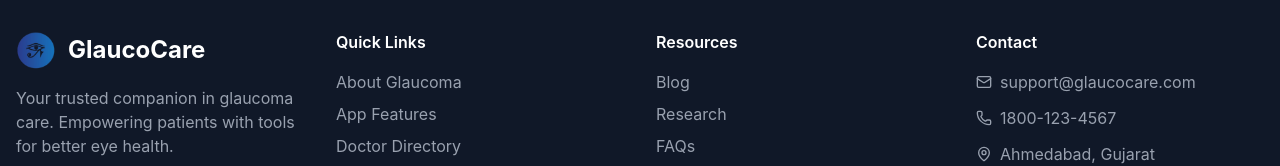
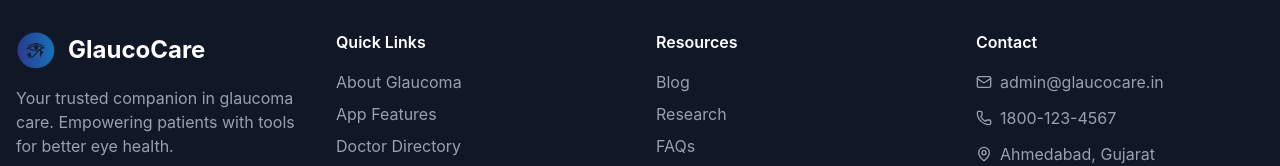
Before and after one commit to feelcoderr/Glaucocare, a Next.js app: page / in a window 1280 px wide. Shown: the part 4504-4670 px from the top of the page. Built offline with nearby package versions, Linux system fonts and the light colour scheme.

Commit message:
added social media link

```diff
--- a/pages/index.js
+++ b/pages/index.js
@@ -928,7 +928,7 @@
               </p>
               <div className="flex gap-3 sm:gap-4 justify-center sm:justify-start">
                 <a
-                  href="#"
+                  href="https://www.facebook.com/people/Glaucocare/61581924631472/"
                   className="w-8 sm:w-10 h-8 sm:h-10 bg-gray-800 rounded-full flex items-center justify-center hover:bg-blue-600 transition-colors"
                 >
                   <Facebook className="w-4 h-4 sm:w-5 sm:h-5" />
@@ -940,13 +940,13 @@
                   <Twitter className="w-4 h-4 sm:w-5 sm:h-5" />
                 </a>
                 <a
-                  href="#"
+                  href="https://www.linkedin.com/company/glaucocare"
                   className="w-8 sm:w-10 h-8 sm:h-10 bg-gray-800 rounded-full flex items-center justify-center hover:bg-blue-600 transition-colors"
                 >
                   <Linkedin className="w-4 h-4 sm:w-5 sm:h-5" />
                 </a>
                 <a
-                  href="#"
+                  href="https://www.instagram.com/glaucocare_app/"
                   className="w-8 sm:w-10 h-8 sm:h-10 bg-gray-800 rounded-full flex items-center justify-center hover:bg-blue-600 transition-colors"
                 >
                   <Instagram className="w-4 h-4 sm:w-5 sm:h-5" />
@@ -1017,7 +1017,7 @@
               <ul className="space-y-2 sm:space-y-3 text-gray-400 text-sm sm:text-base">
                 <li className="flex items-center gap-2 justify-center sm:justify-start">
                   <Mail className="w-3 h-3 sm:w-4 sm:h-4" />
-                  <span className="break-all">support@glaucocare.com</span>
+                  <span className="break-all">admin@glaucocare.in</span>
                 </li>
                 <li className="flex items-center gap-2 justify-center sm:justify-start">
                   <Phone className="w-3 h-3 sm:w-4 sm:h-4" />
```
